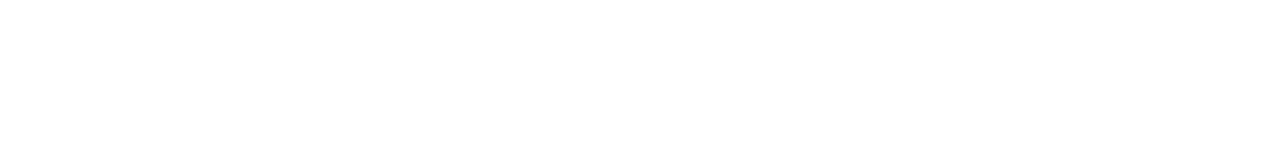
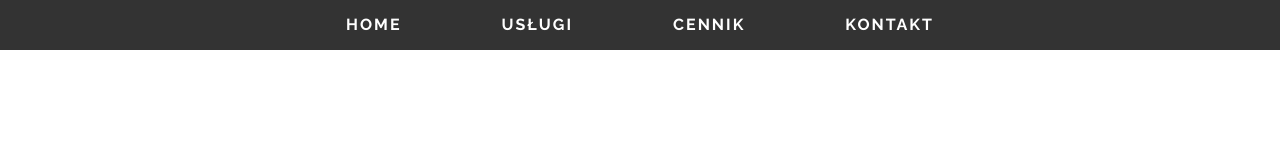
Before and after one commit to bilaw87/course-first-project, a plain HTML site: page index.html in a window 1280 px wide. Drawn offline with Linux system fonts and the light colour scheme.

Commit message:
add structure and navigation

```diff
--- /dev/null
+++ b/css/style.css
@@ -0,0 +1,36 @@
+* {
+	box-sizing: border-box;
+	margin: 0;
+	padding: 0;
+}
+
+body {
+	font-family: 'Raleway', sans-serif;
+}
+
+.nav {
+	height: 50px;
+	background-color: #333;
+	text-align: center;
+	line-height: 50px;
+	font-size: 0px;
+}
+
+.nav-item {
+	display: inline-block;
+}
+
+.nav-item a {
+	color: #fff;
+	padding: 0 50px;
+	text-decoration: none;
+	text-transform: uppercase;
+	font-weight: bold;
+	letter-spacing: 2px;
+	transition: color 0.4s;
+	font-size: 16px;
+}
+
+.nav-item a:hover {
+	color: royalblue;
+}
--- a/index.html
+++ b/index.html
@@ -4,11 +4,32 @@
 <head>
     <meta charset="UTF-8">
     <meta name="viewport" content="width=device-width, initial-scale=1.0">
+
+    <link rel="preconnect" href="https://fonts.gstatic.com" crossorigin>
+    <link
+        href="https://fonts.googleapis.com/css2?family=Montserrat:ital,wght@0,500;1,500&family=Nunito:ital,wght@0,200..1000;1,200..1000&family=Open+Sans:ital,wdth,wght@0,75..100,300..800;1,75..100,300..800&family=Raleway:ital,wght@0,100..900;1,100..900&display=swap"
+        rel="stylesheet">
+
+    <script src="https://kit.fontawesome.com/574397dbb2.js" crossorigin="anonymous"></script>
+
+    <link rel="stylesheet" href="./css/style.css">
     <title>Kurs udemy - pierwszy projekt</title>
 </head>
 
 <body>
 
+    <header></header>
+    <nav class="nav">
+        <ul>
+            <li class="nav-item"><a href="#">home</a></li>
+            <li class="nav-item"><a href="#">usługi</a></li>
+            <li class="nav-item"><a href="#">cennik</a></li>
+            <li class="nav-item"><a href="#">kontakt</a></li>
+        </ul>
+    </nav>
+    <main></main>
+    <footer></footer>
+
 </body>
 
 </html>
```
